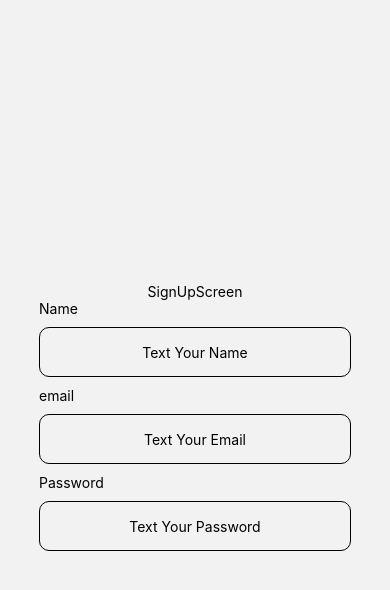
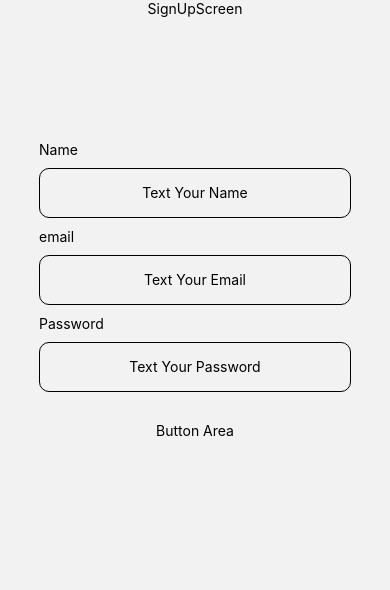
Before and after one commit to erenavar/login-page, a React Native app: screen /SignUp in a window 390 px wide. Shown: the top 590 px of the page. Built offline with nearby package versions, Linux system fonts and the light colour scheme.

Commit message:
adjust flex structure

```diff
--- a/src/screens/SignUpScreen.js
+++ b/src/screens/SignUpScreen.js
@@ -1,4 +1,4 @@
-import { StyleSheet, Text, View } from "react-native";
+import { SafeAreaView, StyleSheet, Text, View } from "react-native";
 import React, { useState } from "react";
 import CustomTextInput from "../components/CustomTextInput";
 
@@ -7,8 +7,11 @@ const SignUpScreen = () => {
   const [email, setEmail] = useState("");
   const [password, setPassword] = useState("");
   return (
-    <View style={styles.container}>
+    <SafeAreaView style={styles.container}>
+      <View style={styles.header}>
         <Text>SignUpScreen</Text>
+      </View>
+      <View style={styles.inputContainer}>
         <CustomTextInput
           title="Name"
           isSecureText={false}
@@ -31,6 +34,10 @@ const SignUpScreen = () => {
           handlePlaceHolder="Text Your Password"
         />
       </View>
+      <View style={styles.loginOptions}>
+        <Text>Button Area</Text>
+      </View>
+    </SafeAreaView>
   );
 };
 
@@ -42,4 +49,15 @@ const styles = StyleSheet.create({
     alignItems: "center",
     justifyContent: "center",
   },
+  inputContainer: {
+    flex: 2,
+    width: "100%",
+    alignItems: "center",
+  },
+  header: {
+    flex: 1,
+  },
+  loginOptions: {
+    flex: 3,
+  },
 });
```
Lines whose indentation alone changed are shown as unchanged.
